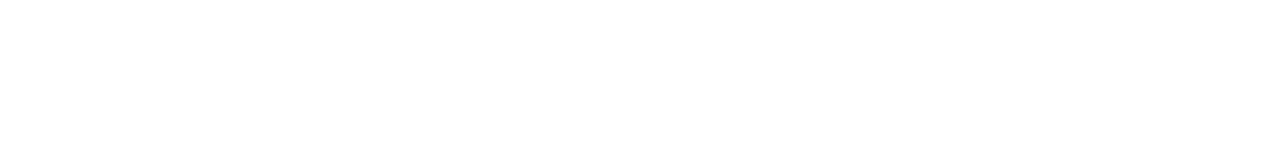
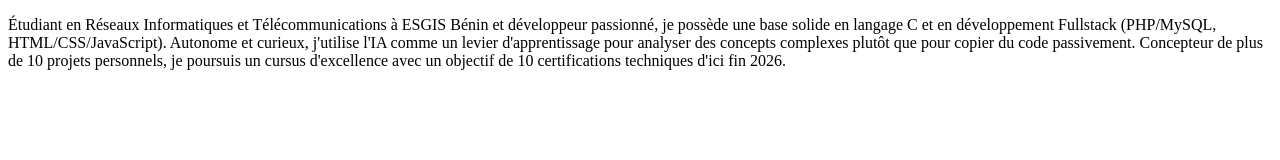
Before and after one commit to Marc-Edmond/mon-cv, a plain HTML site: page index.html in a window 1280 px wide. Drawn offline with Linux system fonts and the light colour scheme.

Commit message:
mise en place de la section description

```diff
--- a/index.html
+++ b/index.html
@@ -7,6 +7,8 @@
     <title>Mon-CV</title>
 </head>
 <body>
-
+  <p>
+    Étudiant en Réseaux Informatiques et Télécommunications à ESGIS Bénin et développeur passionné, je possède une base solide en langage C et en développement Fullstack (PHP/MySQL, HTML/CSS/JavaScript). Autonome et curieux, j'utilise l'IA comme un levier d'apprentissage pour analyser des concepts complexes plutôt que pour copier du code passivement. Concepteur de plus de 10 projets personnels, je poursuis un cursus d'excellence avec un objectif de 10 certifications techniques d'ici fin 2026.
+  </p>
 </body>
 </html>
```
